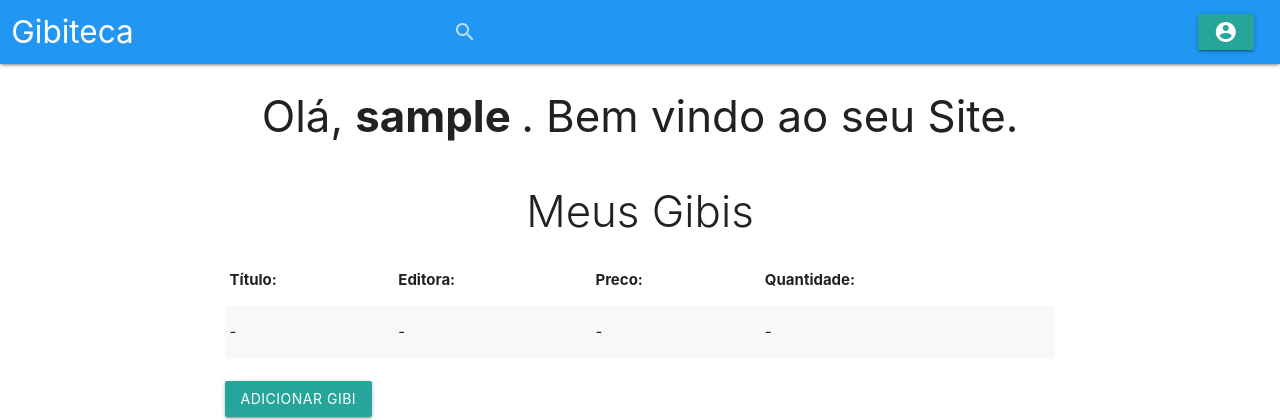
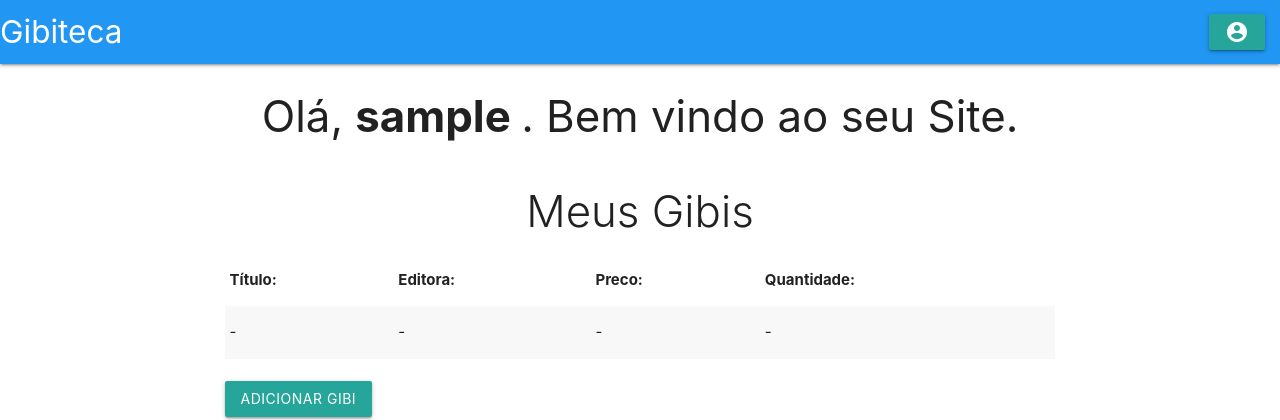
Before and after one commit to wellingtonsilva04/gibTeca, a PHP site: page /content/welcome.php in a window 1280 px wide. Shown: the top 420 px of the page. Run offline with PHP 8.4, Linux system fonts and the light colour scheme; the visitor is signed in with stand-in values (Sample User, id 1); data that the repository does not hold is empty.

Commit message:
menu usuario e link logo gibiteca

```diff
--- a/content/welcome.php
+++ b/content/welcome.php
@@ -32,32 +32,28 @@ $dados_usuario = mysqli_fetch_array($resultado_usuario)
     </head>
 <body>
 <header>
+	  <ul id="dropdown2" class="dropdown-content ">
+	  	<li><a href="#!"><?php echo $dados_usuario['nome']; ?></a></li>
+	  	<li><a href="logout.php">logout</a></li>
+	  </ul>
       <nav><!--inicio nav cabecalho-->
-        <div class="nav-wrapper blue row">
-          <div class="col s4">
-          <a href="index.php" class="brand-logo">Gibiteca</a>
-          </div>
-
-          <form class= "col s4">
-            <div class="input-field"><!-- BOTAO PROCURAR -->
+ <!--        <div class="nav-wrapper blue row">
+            <form class= "col s4">
+            <div class="input-field">
               <input id="search" name="busca" type="search" required>
               <label class="label-icon" for="search"><i class="material-icons">search</i></label>
               <i class="material-icons">close</i>
-            </div> <!-- FIM BOTAO PROCURAR-->
-          </form>
-          <div class= "col s4">
-            <ul id="nav-mobile" class="right hide-on-med-and-down">
+            </div>
+          </form> -->
+		  <div class= "nav-wrapper blue">
 
-              <ul id="dropdown2" class="dropdown-content ">
-			  <li><a href= "#!"> <?php echo $dados_usuario['nome']; ?></a> <li/>
-			  	<li><a href="logout.php">logout</a></li>
- 				</ul>
-				<a class="btn dropdown-trigger" href="#!" data-target="dropdown2"><i class="material-icons">account_circle</i></a>
-
-            	</ul>
+		  	<a href="../index.php" class="brand-logo">Gibiteca</a>
+		  	<ul class="right hide-on-med-and-down">
+		  		<li><a class="btn dropdown-trigger" href="#!" data-target="dropdown2"><i class="material-icons">account_circle</i></a></li>
+		  	</ul>
           </div>
 
-        </div>
+  <!--       </div> -->
       </nav><!--Fim cabeçalho navbar-->
     </header><!--Fim cabeçalho-->
   <div class="container valign-wapper">
```
